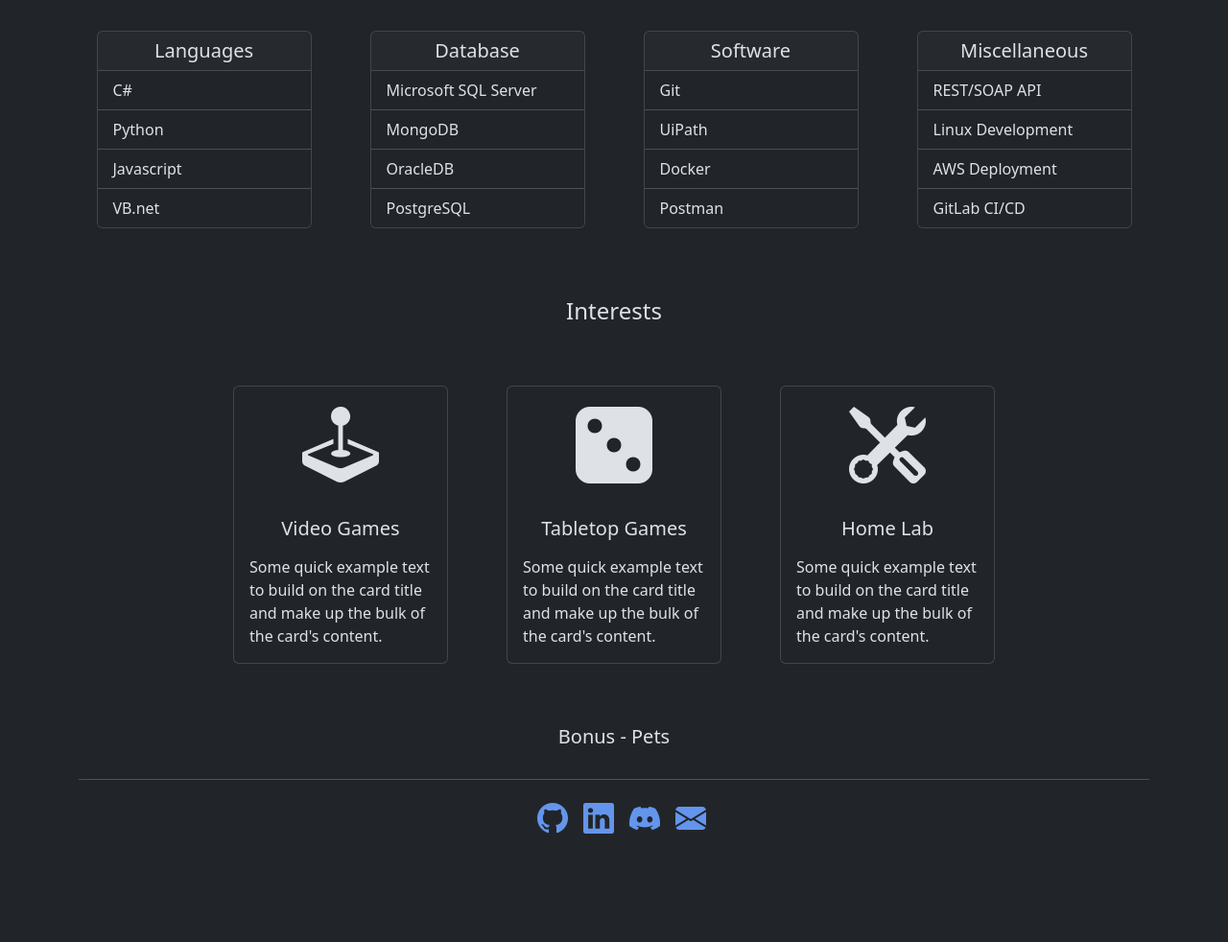
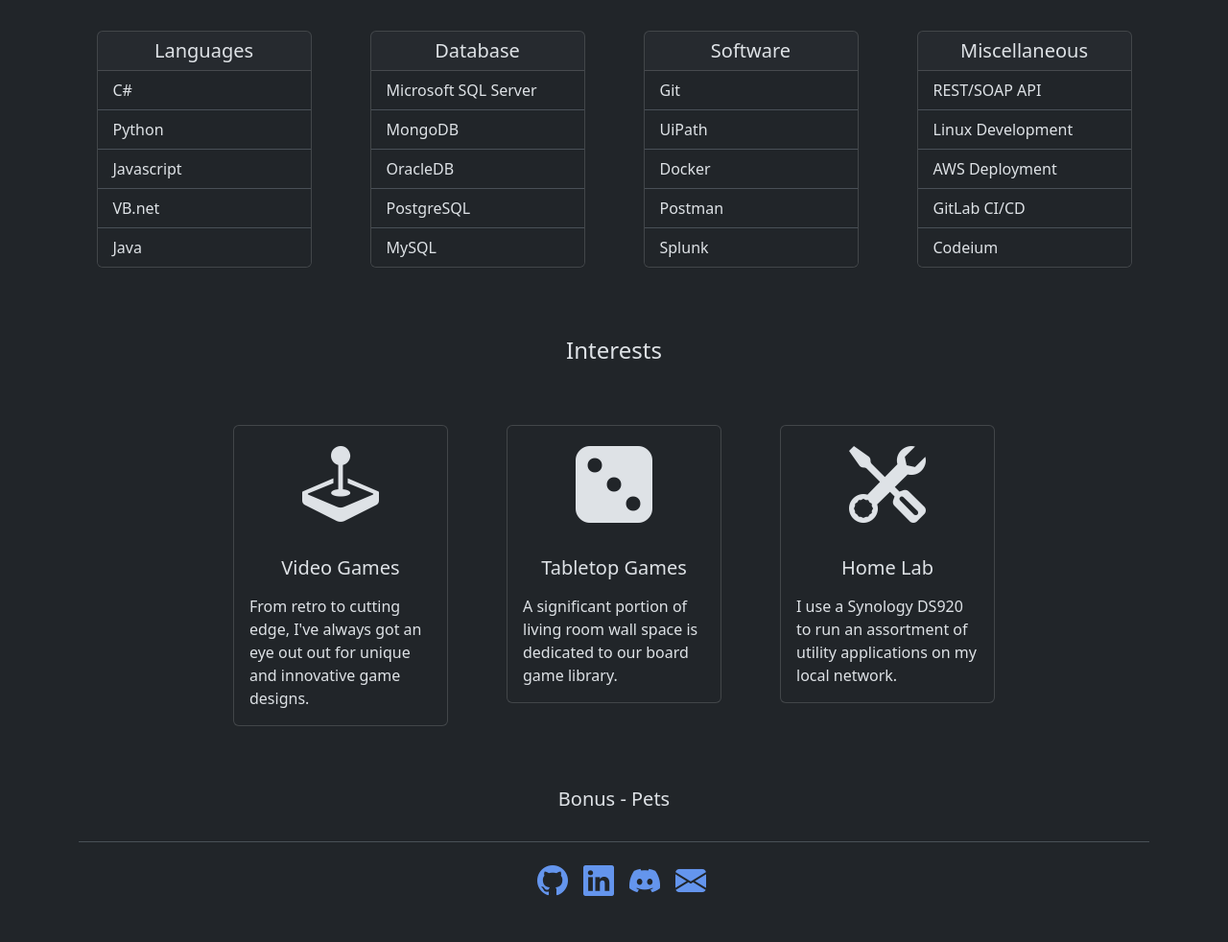
Before and after one commit to borkmaster12/borkfolio, a FastAPI app: page / in a window 1280 px wide. Shown: the part 1128-2110 px from the top of the page at 96% size. Before the commit the page ends 1997 px from the top, so only its background shows below. Run offline with FastAPI, Linux system fonts and the light colour scheme.

Commit message:
Add interest card messages

```diff
--- a/src/app/templates/index.html
+++ b/src/app/templates/index.html
@@ -1,121 +1,122 @@
 <!DOCTYPE html>
 <html data-bs-theme="dark">
-
   <head>
-  <meta charset='utf-8'>
-  <meta http-equiv='X-UA-Compatible' content='IE=edge'>
+    <meta charset="utf-8" />
+    <meta http-equiv="X-UA-Compatible" content="IE=edge" />
     <title>Borkfolio - Home</title>
-  <meta name='viewport' content='width=device-width, initial-scale=1'>
-  <link href="https://cdn.jsdelivr.net/npm/bootstrap@5.3.2/dist/css/bootstrap.min.css" rel="stylesheet"
-    integrity="sha384-T3c6CoIi6uLrA9TneNEoa7RxnatzjcDSCmG1MXxSR1GAsXEV/Dwwykc2MPK8M2HN" crossorigin="anonymous">
-  <link rel="stylesheet" href="https://cdn.jsdelivr.net/npm/bootstrap-icons@1.11.1/font/bootstrap-icons.css">
-  <link rel='stylesheet' type='text/css' media='screen' href='/static/css/custom.css'>
+    <meta name="viewport" content="width=device-width, initial-scale=1" />
+    <link
+      href="https://cdn.jsdelivr.net/npm/bootstrap@5.3.2/dist/css/bootstrap.min.css"
+      rel="stylesheet"
+      integrity="sha384-T3c6CoIi6uLrA9TneNEoa7RxnatzjcDSCmG1MXxSR1GAsXEV/Dwwykc2MPK8M2HN"
+      crossorigin="anonymous"
+    />
+    <link
+      rel="stylesheet"
+      href="https://cdn.jsdelivr.net/npm/bootstrap-icons@1.11.1/font/bootstrap-icons.css"
+    />
+    <link
+      rel="stylesheet"
+      type="text/css"
+      media="screen"
+      href="/static/css/custom.css"
+    />
   </head>
 
   <body>
-
     <main role="main">
-
       <div class="container">
-
         <div class="row justify-content-center mt-5">
-
           <div class="col col-sm-8 col-md-6 col-lg-5">
-
             <div class="card align-middle mx-auto">
-
               <h1 class="card-header text-center">Matthew Ashley</h1>
 
               <div class="card-body text-center">
-              Senior software developer at Lumen Technologies specializing in back-end development and process
-              automation
+                Senior software developer at Lumen Technologies specializing in
+                back-end development and process automation
               </div>
-
             </div>
-
           </div>
-
         </div>
 
         <div class="row justify-content-center mt-5">
-
           <div class="col col-md-10">
-
             <div class="card mx-auto">
-
               <h4 class="text-center card-header">About Me</h4>
 
               <div class="card-body">
-
-              <div class="col-sm-12 col-md-12 col-lg-6 col-xl-4 float-end ms-2 mt-auto mb-2">
-                <img src="/static/img/377918962_1051789126002287_4075590018076667559_n.jpg"
-                  class="img-fluid rounded float-end" alt="...">
+                <div
+                  class="col-sm-12 col-md-12 col-lg-6 col-xl-4 float-end ms-2 mt-auto mb-2"
+                >
+                  <img
+                    src="/static/img/377918962_1051789126002287_4075590018076667559_n.jpg"
+                    class="img-fluid rounded float-end"
+                    alt="..."
+                  />
                 </div>
 
                 <p>
-                Hello there! My name is Matthew, and my interest in creating video game content is what jumpstarted my
-                journey into software development. Professionally, I've been developing software focused on business
-                process
-                automation for the past 6+ years.
+                  Hello there! My name is Matthew, and my interest in creating
+                  video game content is what jumpstarted my journey into
+                  software development. Professionally, I've been developing
+                  software focused on business process automation for the past
+                  6+ years.
                 </p>
 
                 <p>
-                What first sparked my interest in programming was participation in custom plugin development for a
-                Minecraft
-                community around 2012-2013. I would sit in with the community's dedicated plugin developers and we would
-                pitch ideas to each other for custom server events, minigames, game overhauls, etc. They helped me get
-                started with the basics of programming, and with some dedication I was eventually able to assist with
-                basic
-                tasks and expansions to their work.
+                  What first sparked my interest in programming was
+                  participation in custom plugin development for a Minecraft
+                  community around 2012-2013. I would sit in with the
+                  community's dedicated plugin developers and we would pitch
+                  ideas to each other for custom server events, minigames, game
+                  overhauls, etc. They helped me get started with the basics of
+                  programming, and with some dedication I was eventually able to
+                  assist with basic tasks and expansions to their work.
                 </p>
 
                 <p>
-                Over the next few years I worked in a network operations center, tasked with monitoring networking
-                equipment, managing outages, and resolving issues via remote device provisioning where possible. I used
-                my
-                downtime to build various tools with Python and Javascript to automate tedious day-to-day tasks,
-                utilizing
-                various internal and third-party APIs, and shared those tools within the work group. I learned the
-                query language for the company's log aggregation and data visualization software, and managers
-                would send me requests for various charts and reports.
+                  Over the next few years I worked in a network operations
+                  center, tasked with monitoring networking equipment, managing
+                  outages, and resolving issues via remote device provisioning
+                  where possible. I used my downtime to build various tools with
+                  Python and Javascript to automate tedious day-to-day tasks,
+                  utilizing various internal and third-party APIs, and shared
+                  those tools within the work group. I learned the query
+                  language for the company's log aggregation and data
+                  visualization software, and managers would send me requests
+                  for various charts and reports.
                 </p>
 
                 <p>
-                In 2017 a small group of friends and I decided to pursue our shared interest in game development, and we
-                founded an LLC by the name of tinyEnt. We used our free time to develop our first creation - a free game
-                written in Unity with both endless runner and shoot-em-up elements titled "Creamed".
+                  In 2017 a small group of friends and I decided to pursue our
+                  shared interest in game development, and we founded an LLC by
+                  the name of tinyEnt. We used our free time to develop our
+                  first creation - a free game written in Unity with both
+                  endless runner and shoot-em-up elements titled "Creamed".
                 </p>
 
                 <p>
-                In late 2017 I secured a software developer position at Lumen Technologies, in a small group focused on
-                business process improvement and automation. The team has grown substantially since I first joined, and
-                I've
-                contributed numerous improvements to our workflow over the years - from implementation of automation
-                health
-                alert notifications to the design of a robust and resilient framework optimized for our team's needs.
-                Today, I
-                handle new projects, team mentoring, code reviews, technical interviews, database management, reporting,
-                and
-                everything in between.
+                  In late 2017 I secured a software developer position at Lumen
+                  Technologies, in a small group focused on business process
+                  improvement and automation. The team has grown substantially
+                  since I first joined, and I've contributed numerous
+                  improvements to our workflow over the years - from
+                  implementation of automation health alert notifications to the
+                  design of a robust and resilient framework optimized for our
+                  team's needs. Today, I handle new projects, team mentoring,
+                  code reviews, technical interviews, database management,
+                  reporting, and everything in between.
                 </p>
-
+              </div>
+            </div>
+          </div>
         </div>
 
-          </div>
-
-        </div>
-
-      </div>
-
-
         <div class="row mt-5">
-
           <h4 class="text-center">Tech Deck</h4>
 
           <div class="col col-sm-12 col-md-6 col-lg-3 col-xxl-3 my-4">
-
-          <div class="card mx-auto" style="width: 14rem;">
-
+            <div class="card mx-auto" style="width: 14rem">
               <h5 class="card-header text-center">Languages</h5>
 
               <ul class="list-group list-group-flush">
@@ -123,45 +124,39 @@
                 <li class="list-group-item">Python</li>
                 <li class="list-group-item">Javascript</li>
                 <li class="list-group-item">VB.net</li>
+                <li class="list-group-item">Java</li>
               </ul>
-
             </div>
-
           </div>
 
           <div class="col col-sm-12 col-md-6 col-lg-3 col-xxl-3 my-4">
-
-          <div class="card mx-auto" style="width: 14rem;">
+            <div class="card mx-auto" style="width: 14rem">
               <h5 class="card-header text-center">Database</h5>
               <ul class="list-group list-group-flush">
                 <li class="list-group-item">Microsoft SQL Server</li>
                 <li class="list-group-item">MongoDB</li>
                 <li class="list-group-item">OracleDB</li>
                 <li class="list-group-item">PostgreSQL</li>
+                <li class="list-group-item">MySQL</li>
               </ul>
             </div>
-
           </div>
 
-
           <div class="col col-sm-12 col-md-6 col-lg-3 col-xxl-3 my-4">
-
-          <div class="card mx-auto" style="width: 14rem;">
+            <div class="card mx-auto" style="width: 14rem">
               <h5 class="card-header text-center">Software</h5>
               <ul class="list-group list-group-flush">
                 <li class="list-group-item">Git</li>
                 <li class="list-group-item">UiPath</li>
                 <li class="list-group-item">Docker</li>
                 <li class="list-group-item">Postman</li>
+                <li class="list-group-item">Splunk</li>
               </ul>
             </div>
-
           </div>
 
           <div class="col col-sm-12 col-md-6 col-lg-3 col-xxl-3 my-4">
-
-          <div class="card mx-auto" style="width: 14rem;">
-
+            <div class="card mx-auto" style="width: 14rem">
               <h5 class="card-header text-center">Miscellaneous</h5>
 
               <ul class="list-group list-group-flush">
@@ -169,128 +164,135 @@
                 <li class="list-group-item">Linux Development</li>
                 <li class="list-group-item">AWS Deployment</li>
                 <li class="list-group-item">GitLab CI/CD</li>
+                <li class="list-group-item">Codeium</li>
               </ul>
-
+            </div>
+          </div>
         </div>
 
-        </div>
-
-      </div>
-
-
         <div class="row justify-content-center">
-
           <h4 class="text-center my-5">Interests</h4>
 
           <div class="col-lg-3">
-
-          <div class="card mx-auto my-3" style="width: 14rem;">
-
-            <i class="bi bi-joystick card-image-top text-center" style="font-size: 5rem;"></i>
+            <div class="card mx-auto my-3" style="width: 14rem">
+              <i
+                class="bi bi-joystick card-image-top text-center"
+                style="font-size: 5rem"
+              ></i>
 
               <div class="card-body">
-
                 <h5 class="card-title text-center mb-3">Video Games</h5>
 
-              <p class="card-text">Some quick example text to build on the card title and make up the bulk of the
-                card's
-                content.</p>
-
+                <p class="card-text">
+                  From retro to cutting edge, I've always got an eye out out for
+                  unique and innovative game designs.
+                </p>
               </div>
-
             </div>
-
           </div>
 
           <div class="col-lg-3">
-
-          <div class="card mx-auto my-3" style="width: 14rem;">
-
-            <i class="bi bi-dice-3-fill card-image-top text-center" style="font-size: 5rem;"></i>
+            <div class="card mx-auto my-3" style="width: 14rem">
+              <i
+                class="bi bi-dice-3-fill card-image-top text-center"
+                style="font-size: 5rem"
+              ></i>
 
               <div class="card-body">
-
                 <h5 class="card-title text-center mb-3">Tabletop Games</h5>
 
-              <p class="card-text">Some quick example text to build on the card title and make up the bulk of the
-                card's
-                content.</p>
-
+                <p class="card-text">
+                  A significant portion of living room wall space is dedicated
+                  to our board game library.
+                </p>
               </div>
-
             </div>
-
           </div>
 
           <div class="col-lg-3">
-
-          <div class="card mx-auto my-3" style="width: 14rem;">
-
-            <i class="bi bi-tools card-image-top text-center" style="font-size: 5rem;"></i>
+            <div class="card mx-auto my-3" style="width: 14rem">
+              <i
+                class="bi bi-tools card-image-top text-center"
+                style="font-size: 5rem"
+              ></i>
 
               <div class="card-body">
-
                 <h5 class="card-title text-center mb-3">Home Lab</h5>
 
-              <p class="card-text">Some quick example text to build on the card title and make up the bulk of the
-                card's
-                content.</p>
-
+                <p class="card-text">
+                  I use a Synology DS920 to run an assortment of utility
+                  applications on my local network.
+                </p>
+              </div>
+            </div>
+          </div>
         </div>
 
+        <div class="row mt-5">
+          <h5 class="text-center">Bonus - Pets</h5>
         </div>
 
-        </div>
-
-      </div>
-
-
-      <div class="row mt-5">
-
-        <h5 class="text-center">Bonus - Pets</h5>
-
-      </div>
-
-      <footer class="d-flex flex-wrap justify-content-center align-items-center py-3 my-4 border-top">
-
+        <footer
+          class="d-flex flex-wrap justify-content-center align-items-center py-3 my-4 border-top"
+        >
           <ul class="nav col-md-4 justify-content-center list-unstyled d-flex">
-
             <li class="ms-3">
-            <a class="text-body-secondary" href="https://github.com/matthew-ashley-ctl" target="_blank">
-              <i class="bi bi-github" style="font-size: 2rem; color: cornflowerblue;"></i>
+              <a
+                class="text-body-secondary"
+                href="https://github.com/matthew-ashley-ctl"
+                target="_blank"
+              >
+                <i
+                  class="bi bi-github"
+                  style="font-size: 2rem; color: cornflowerblue"
+                ></i>
               </a>
             </li>
 
             <li class="ms-3">
-            <a class="text-body-secondary" href="https://www.linkedin.com/in/matthew-ashley-7b43b286/" target="_blank">
-              <i class="bi bi-linkedin" style="font-size: 2rem; color: cornflowerblue;"></i>
+              <a
+                class="text-body-secondary"
+                href="https://www.linkedin.com/in/matthew-ashley-7b43b286/"
+                target="_blank"
+              >
+                <i
+                  class="bi bi-linkedin"
+                  style="font-size: 2rem; color: cornflowerblue"
+                ></i>
               </a>
             </li>
 
             <li class="ms-3">
-            <a class="text-body-secondary" href="https://discordapp.com/users/107259911812960256" target="_blank">
-              <i class="bi bi-discord" style="font-size: 2rem; color: cornflowerblue;"></i>
+              <a
+                class="text-body-secondary"
+                href="https://discordapp.com/users/107259911812960256"
+                target="_blank"
+              >
+                <i
+                  class="bi bi-discord"
+                  style="font-size: 2rem; color: cornflowerblue"
+                ></i>
               </a>
             </li>
 
             <li class="ms-3">
               <a class="text-body-secondary" href="mailto:mtashley92@gmail.com">
-              <i class="bi bi-envelope-fill" style="font-size: 2rem; color: cornflowerblue;"></i>
+                <i
+                  class="bi bi-envelope-fill"
+                  style="font-size: 2rem; color: cornflowerblue"
+                ></i>
               </a>
             </li>
-
           </ul>
-
         </footer>
-
       </div>
-
     </main>
 
-  <script src="https://cdn.jsdelivr.net/npm/bootstrap@5.3.2/dist/js/bootstrap.bundle.min.js"
+    <script
+      src="https://cdn.jsdelivr.net/npm/bootstrap@5.3.2/dist/js/bootstrap.bundle.min.js"
       integrity="sha384-C6RzsynM9kWDrMNeT87bh95OGNyZPhcTNXj1NW7RuBCsyN/o0jlpcV8Qyq46cDfL"
-    crossorigin="anonymous"></script>
-  <script src='/static/js/script.js'></script>
+      crossorigin="anonymous"
+    ></script>
+    <script src="/static/js/script.js"></script>
   </body>
-
 </html>
```
Lines whose indentation alone changed are shown as unchanged.
